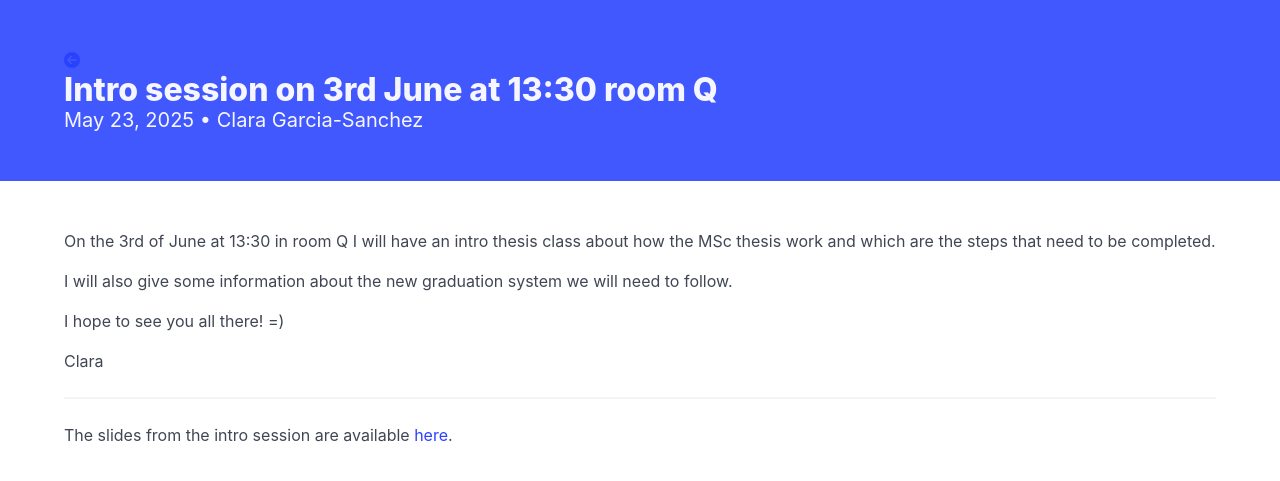
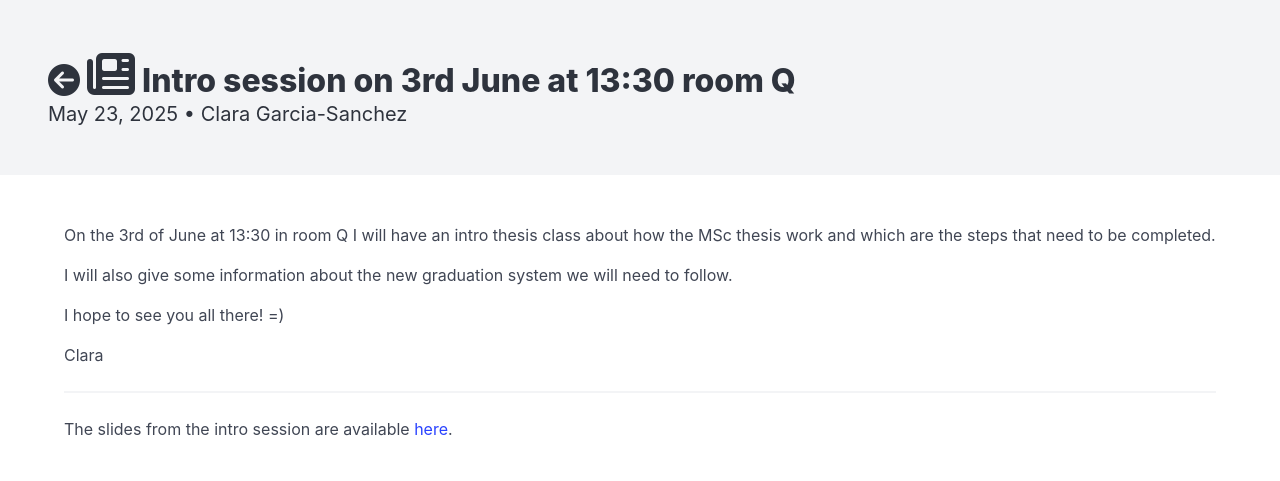
Before and after one commit to tudelft3d/geo2020, a Jekyll site: the page built from _posts/2025-06-03-Intro-session.md, in a window 1280 px wide. Shown: the top 481 px of the page. Built offline with Jekyll 4.4.1, drawn with Linux system fonts in a browser that asks for light colours.

Commit message:
update layout for posts

```diff
--- a/_layouts/post.html
+++ b/_layouts/post.html
@@ -2,13 +2,16 @@
 layout: default
 ---
 
-<section class="hero is-link">
+<section class="hero has-background-light">
   <div class="hero-body">
-    <div class="container">
-      <a href="{{ '/news' | prepend: site.baseurl}}"><i class="fas fa-arrow-circle-left"></i></a>
-      <h2 class="title">{{page.title}}</h2>
-      <h3 class="subtitle">{{ page.date | date: "%b %-d, %Y" }} {% if page.author %} • {{ page.author }}{% endif %}{% if page.meta %} • {{ page.meta }}{% endif %}</h3>
-    </div>
+    <p class="title has-text-light-invert">
+      <a href="{{ '/news' | prepend: site.baseurl}}"><i class="fas fa-arrow-circle-left has-text-light-invert"></i></a>
+      <span class="is-size-1"><i class="fa-solid fa-newspaper"></i></span>
+      {{page.title}}
+    </p>
+    <p class="subtitle has-text-light-invert">
+      {{ page.date | date: "%b %-d, %Y" }} {% if page.author %} • {{ page.author }}{% endif %}{% if page.meta %} • {{ page.meta }}{% endif %}
+    </p>
   </div>
 </section>
 
```
